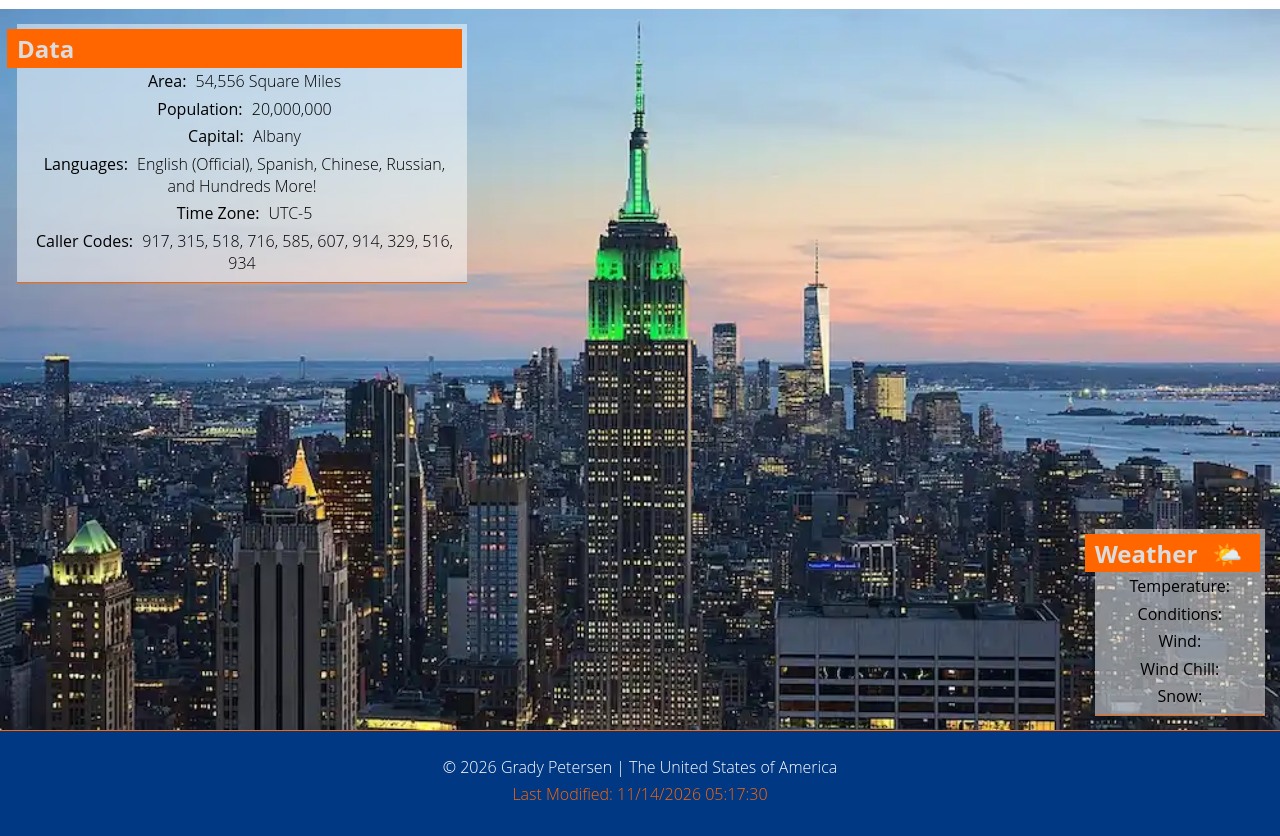
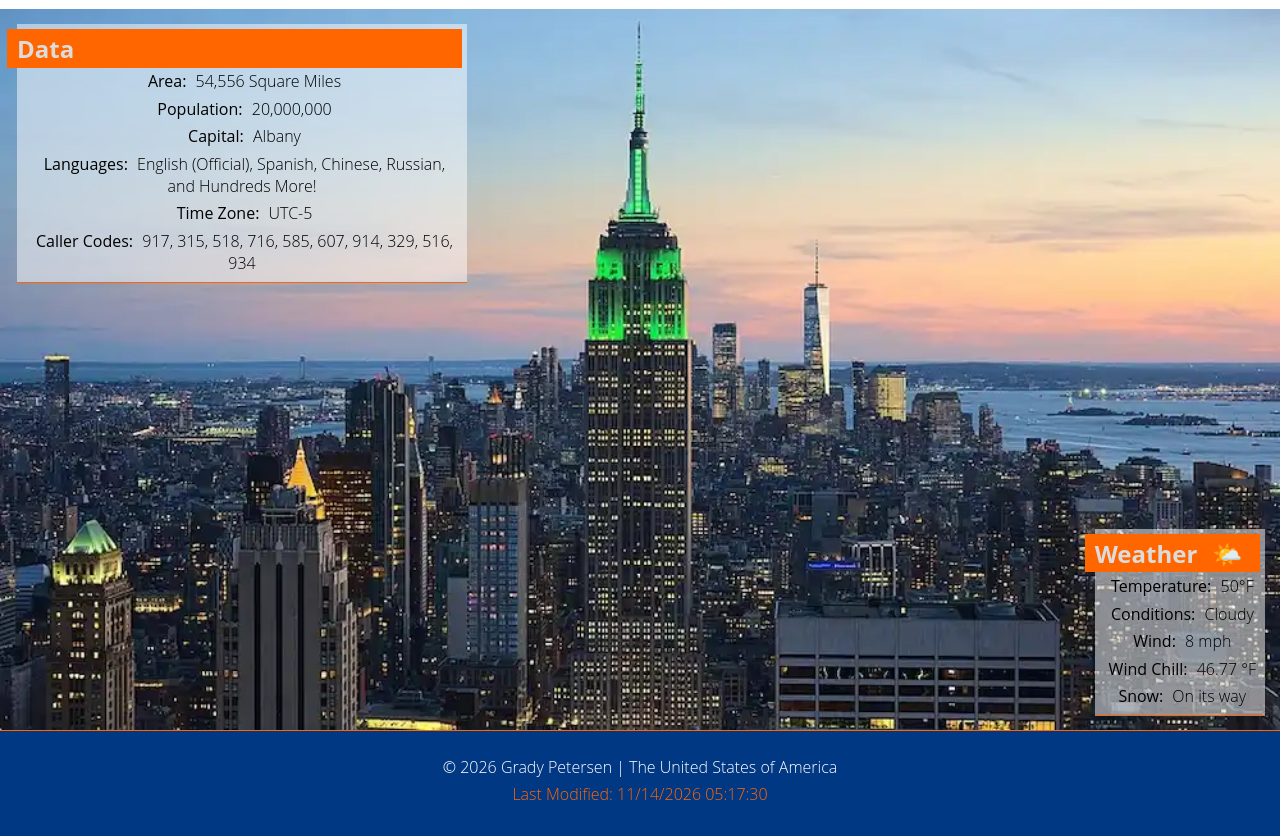
Before and after one commit to gradypetersen-programs/wdd131, a plain HTML site: page place.html in a window 1280 px wide. Shown: the part 85-921 px from the top of the page. Drawn offline with Linux system fonts and the light colour scheme.

Commit message:
place.html Finished

```diff
--- a/place.html
+++ b/place.html
@@ -10,6 +10,7 @@
     <link rel="stylesheet" href="styles/place.css">
     <link rel="stylesheet" href="styles/place-large.css">
     <script src="scripts/getdates.js" defer></script>
+    <script src="scripts/place.js" defer></script>
 </head>
 
 <body>
@@ -17,7 +18,6 @@
         <h1>New York</h1>
     </header>
     <main>
-        <h1></h1>
         <section id="hero">
             <picture>
                 <source srcset="images/new-york-large.webp" media="(min-width: 800px)">
@@ -38,11 +38,11 @@
         <section class="card" id="weather">
             <h2>Weather<img class="weather-icon" src="images/cloud-sun-solid-full.svg" alt="Weather Icon"><span id="weather-icon"></span></h2 >
             <div>
-                <p><span>Temperature: </span></p>
-                <p><span>Conditions: </span></p>
-                <p><span>Wind: </span></p>
-                <p><span>Wind Chill: </span></p>
-                <p><span>Snow: </span></p>
+                <p><span>Temperature: </span>50°F</p>
+                <p><span>Conditions: </span>Cloudy</p>
+                <p><span>Wind: </span>8 mph</p>
+                <p><span>Wind Chill: </span> <output id="wind-chill"></output></p>
+                <p><span>Snow: </span>On its way</p>
             </div>
         </section>
     </main>
--- a/scripts/place.js
+++ b/scripts/place.js
@@ -1,2 +1,6 @@
-const weatherIcon = document.getElementById("weather-icon");
-weatherIcon.
+function calculateWindChill(airTemperature, windSpeed) {
+    return 35.74 + 0.6215 * airTemperature - 35.75 * windSpeed ** 0.16 + 0.4275 * airTemperature * windSpeed ** 0.16;
+}
+
+const windChillFactor = document.getElementById("wind-chill")
+windChillFactor.textContent = `${calculateWindChill(50, 8).toFixed(2)} °F`
--- a/styles/place.css
+++ b/styles/place.css
@@ -64,7 +64,7 @@ main {
 }
 
 .card p span {
-    font-weight: 500;
+    font-weight: 400;
     padding: 5px;
 }
 
```
Also changed, not shown: 2 other files.
